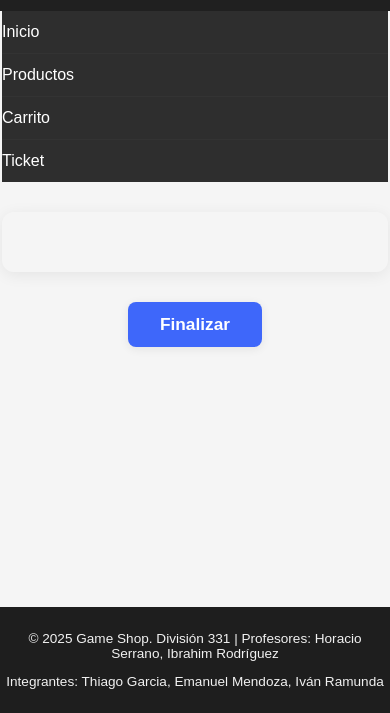
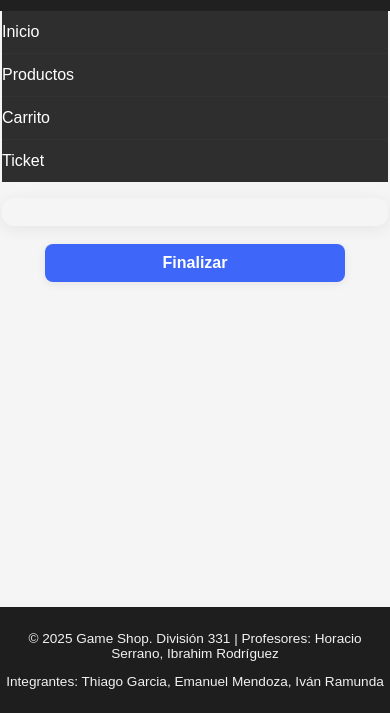
Before and after one commit to 3M44/TP_Integrador, a website: page Frontend/ticket.html in a window 390 px wide. Shown: the part 131-844 px from the top of the page. Drawn offline with Linux system fonts and the light colour scheme; files whose address does not match are found by name.

Commit message:
Enhance responsive design for ticket info and finalize button in CSS

```diff
--- a/Frontend/css/ticket.css
+++ b/Frontend/css/ticket.css
@@ -25,3 +25,20 @@
 #btnFinalizar:hover {
   background: #294bdb;
 }
+
+@media (max-width: 600px) {
+  #ticket-info {
+    max-width: 98%;
+    padding: 14px 4px;
+    font-size: 1rem;
+    margin: 16px auto;
+  }
+
+  #btnFinalizar {
+    width: 100%;
+    max-width: 300px;
+    font-size: 1rem;
+    padding: 10px 0;
+    margin: 18px auto 0 auto;
+  }
+}
```
